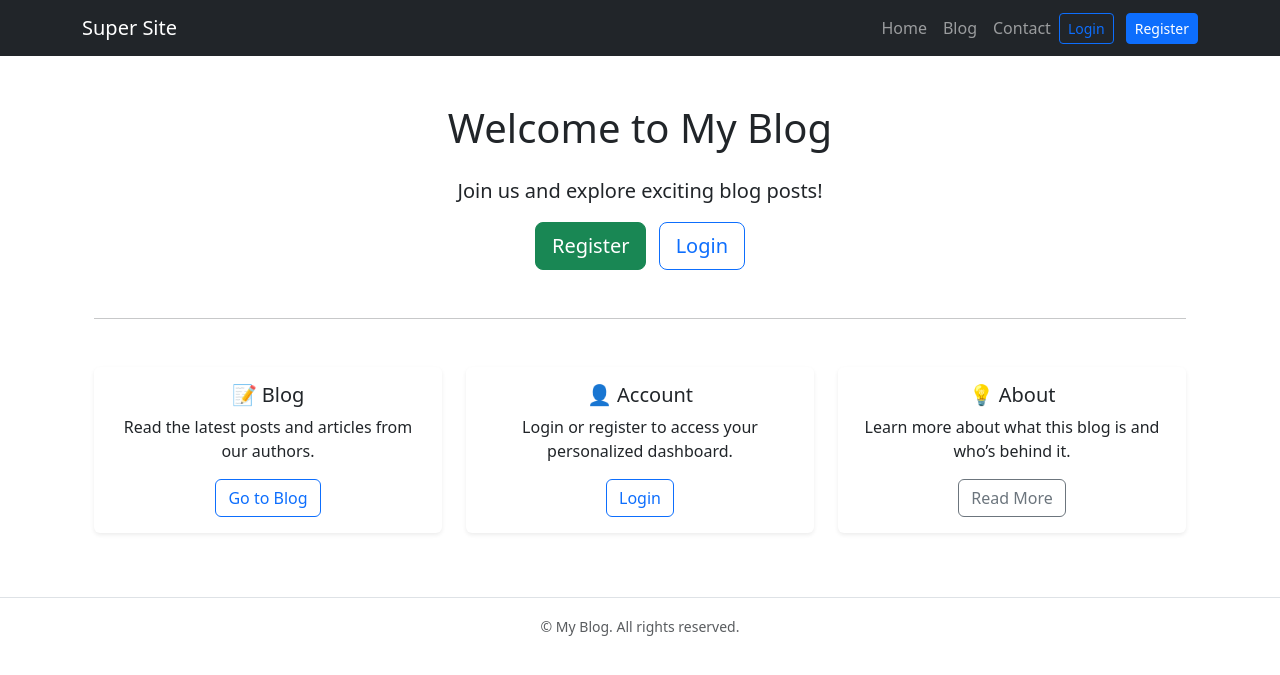
After one commit to pouya-mhb/Django-Practice, a Django app: page / in a window 1280 px wide. The commit adds this page. Shown: the top 675 px of the page. Run offline with Django 5.2, Linux system fonts and the light colour scheme.

Commit message:
reorder templates

```diff
--- a/backend/blog/Templates/blog/base.html
+++ b/backend/Templates/base.html
@@ -13,16 +13,25 @@
     <!-- Navbar -->
     <nav class="navbar navbar-expand-lg navbar-dark bg-dark">
         <div class="container">
-            <a class="navbar-brand" href="{% url 'blog:post_list' %}">My Blog</a>
+            <a class="navbar-brand" href="{% url 'home' %}">Super Site</a>
             <button class="navbar-toggler" type="button" data-bs-toggle="collapse" data-bs-target="#navbarNav">
                 <span class="navbar-toggler-icon"></span>
             </button>
             <div class="collapse navbar-collapse" id="navbarNav">
                 <ul class="navbar-nav ms-auto">
-                    <li class="nav-item"><a class="nav-link" href="{% url 'blog:post_list' %}">Home</a></li>
-                    <li class="nav-item"><a class="nav-link" href="#">About</a></li>
+                    <li class="nav-item"><a class="nav-link" href="{% url 'home' %}">Home</a></li>
+                    <li class="nav-item"><a class="nav-link" href="{% url 'blog:post_list' %}">Blog</a></li>
                     <li class="nav-item"><a class="nav-link" href="#">Contact</a></li>
                 </ul>
+            </div>
+            <div>
+                {% if user.is_authenticated %}
+                <span class="me-2">Hi, {{ user.username }}</span>
+                <a href="{% url 'core:logout' %}" class="btn btn-outline-danger btn-sm">Logout</a>
+                {% else %}
+                <a href="{% url 'core:login' %}" class="btn btn-outline-primary btn-sm me-2">Login</a>
+                <a href="{% url 'core:register' %}" class="btn btn-primary btn-sm">Register</a>
+                {% endif %}
             </div>
         </div>
     </nav>
--- a/backend/blog/Templates/blog/post/detail.html
+++ b/backend/Templates/blog/post/detail.html
@@ -1,4 +1,4 @@
-{% extends "blog/base.html" %}
+{% extends "base.html" %}
 {% block title %}{{ post.title }}{% endblock %}
 
 {% block content %}
--- a/backend/blog/Templates/blog/post/list.html
+++ b/backend/Templates/blog/post/list.html
@@ -1,4 +1,4 @@
-{% extends "blog/base.html" %}
+{% extends "base.html" %}
 {% block title %}All Posts{% endblock %}
 
 {% block content %}
--- a/backend/blog/Templates/blog/post/month_archive.html
+++ b/backend/Templates/blog/post/month_archive.html
@@ -1,4 +1,4 @@
-{% extends "blog/base.html" %}
+{% extends "base.html" %}
 {% block title %}Posts from {{ month }}/{{ year }}{% endblock %}
 
 {% block content %}
--- a/backend/blog/Templates/blog/post/share.html
+++ b/backend/Templates/blog/post/share.html
@@ -1,4 +1,4 @@
-{% extends "blog/base.html" %}
+{% extends "base.html" %}
 {% block title %}Share "{{ post.title }}"{% endblock %}
 {% block content %}
 
--- a/backend/blog/Templates/blog/post/year_archive.html
+++ b/backend/Templates/blog/post/year_archive.html
@@ -1,4 +1,4 @@
-{% extends "blog/base.html" %}
+{% extends "base.html" %}
 {% block title %}Posts from {{ year }}{% endblock %}
 
 {% block content %}
--- /dev/null
+++ b/backend/Templates/home.html
@@ -0,0 +1,66 @@
+{% extends "base.html" %}
+{% load static %}
+
+{% block title %}Home{% endblock %}
+
+{% block content %}
+<div class="container mt-5">
+    <div class="text-center">
+        <h1 class="mb-4">Welcome to My Blog</h1>
+        {% if user.is_authenticated %}
+        <p class="lead">Hello, <strong>{{ user.username }}</strong> 👋</p>
+        <a href="{% url 'blog:post_list' %}" class="btn btn-primary btn-lg me-2">
+            View Blog Posts
+        </a>
+        <a href="{% url 'core:logout' %}" class="btn btn-outline-danger btn-lg">
+            Logout
+        </a>
+        {% else %}
+        <p class="lead">Join us and explore exciting blog posts!</p>
+        <a href="{% url 'core:register' %}" class="btn btn-success btn-lg me-2">
+            Register
+        </a>
+        <a href="{% url 'core:login' %}" class="btn btn-outline-primary btn-lg">
+            Login
+        </a>
+        {% endif %}
+    </div>
+
+    <hr class="my-5">
+
+    <div class="row text-center">
+        <div class="col-md-4 mb-3">
+            <div class="card shadow-sm border-0">
+                <div class="card-body">
+                    <h5 class="card-title">📝 Blog</h5>
+                    <p class="card-text">Read the latest posts and articles from our authors.</p>
+                    <a href="{% url 'blog:post_list' %}" class="btn btn-outline-primary">Go to Blog</a>
+                </div>
+            </div>
+        </div>
+        <div class="col-md-4 mb-3">
+            <div class="card shadow-sm border-0">
+                <div class="card-body">
+                    <h5 class="card-title">👤 Account</h5>
+                    {% if user.is_authenticated %}
+                    <p class="card-text">Manage your account settings or logout.</p>
+                    <a href="{% url 'core:logout' %}" class="btn btn-outline-danger">Logout</a>
+                    {% else %}
+                    <p class="card-text">Login or register to access your personalized dashboard.</p>
+                    <a href="{% url 'core:login' %}" class="btn btn-outline-primary">Login</a>
+                    {% endif %}
+                </div>
+            </div>
+        </div>
+        <div class="col-md-4 mb-3">
+            <div class="card shadow-sm border-0">
+                <div class="card-body">
+                    <h5 class="card-title">💡 About</h5>
+                    <p class="card-text">Learn more about what this blog is and who’s behind it.</p>
+                    <a href="#" class="btn btn-outline-secondary">Read More</a>
+                </div>
+            </div>
+        </div>
+    </div>
+</div>
+{% endblock %}
```
Also changed, not shown: backend/Templates/core/login.html (added, +27 -0 lines), backend/Templates/core/logout.html (added, +8 -0 lines), backend/Templates/core/register.html (added, +35 -0 lines).
